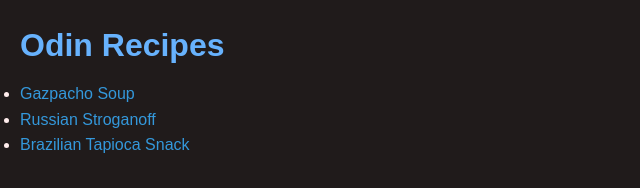
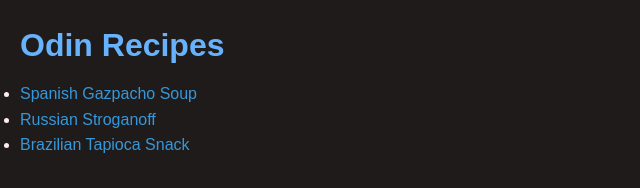
Before and after one commit to iaraflaminio/odin-foundations, a plain HTML site: page HTMLandCSS/odin-recipes/index.html in a window 1280 px wide. Shown: the full height of the page, 0-640 px from the left. Drawn offline with Linux system fonts and the light colour scheme.

Commit message:
chore: update Gazpacho recipe name to include 'Spanish' for consistency

```diff
--- a/HTMLandCSS/odin-recipes/index.html
+++ b/HTMLandCSS/odin-recipes/index.html
@@ -9,7 +9,7 @@
 <body>
     <h1>Odin Recipes</h1>
     <ul>
-        <li><a href="./recipes/gazpacho.html">Gazpacho Soup</a></li>
+        <li><a href="./recipes/gazpacho.html">Spanish Gazpacho Soup</a></li>
         <li><a href="./recipes/stroganoff.html">Russian Stroganoff</a></li>
         <li><a href="./recipes/tapioca.html">Brazilian Tapioca Snack</a></li>
     </ul>
```
Also changed, not shown: HTMLandCSS/odin-recipes/recipes/gazpacho.html (+1 -1 lines).
